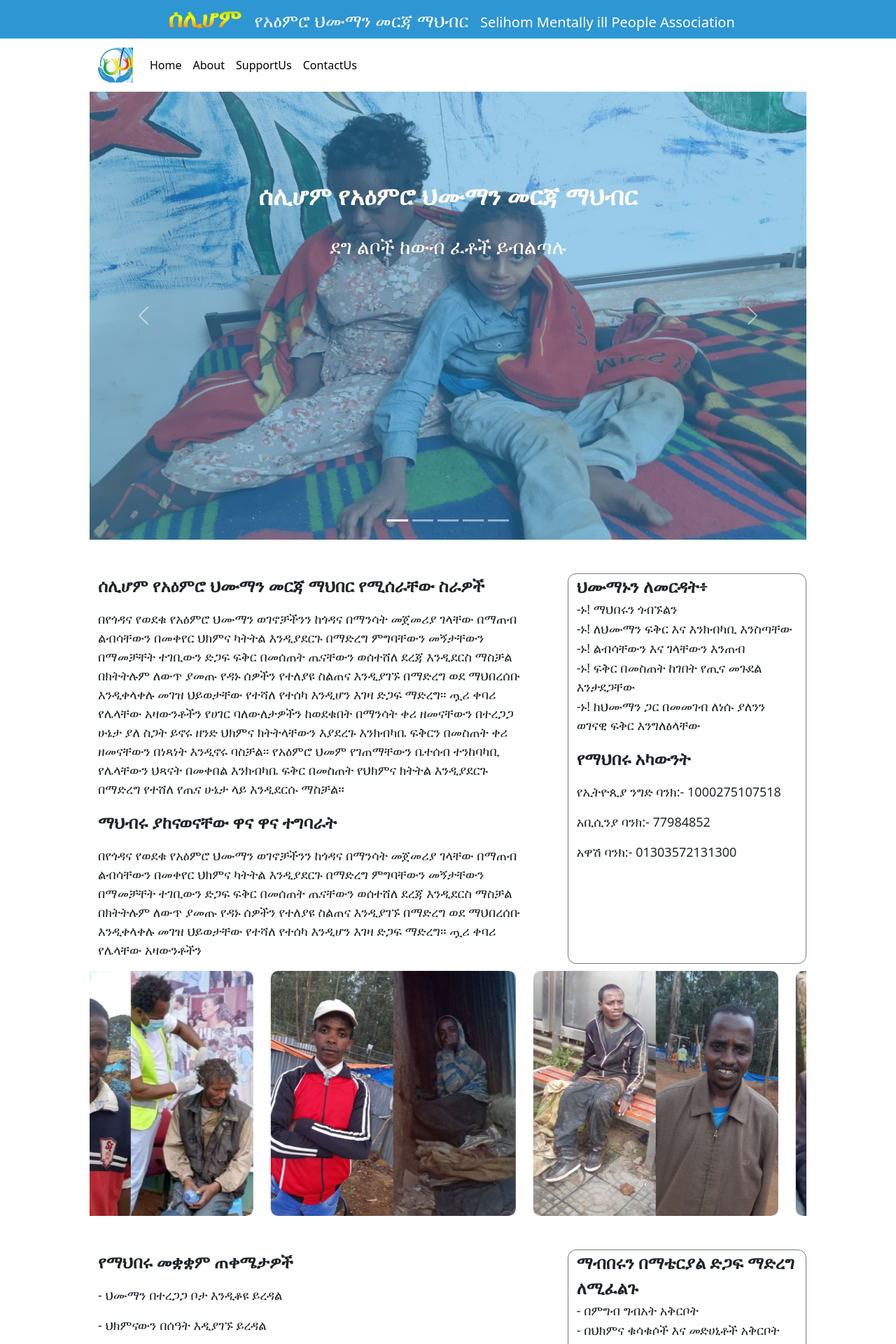
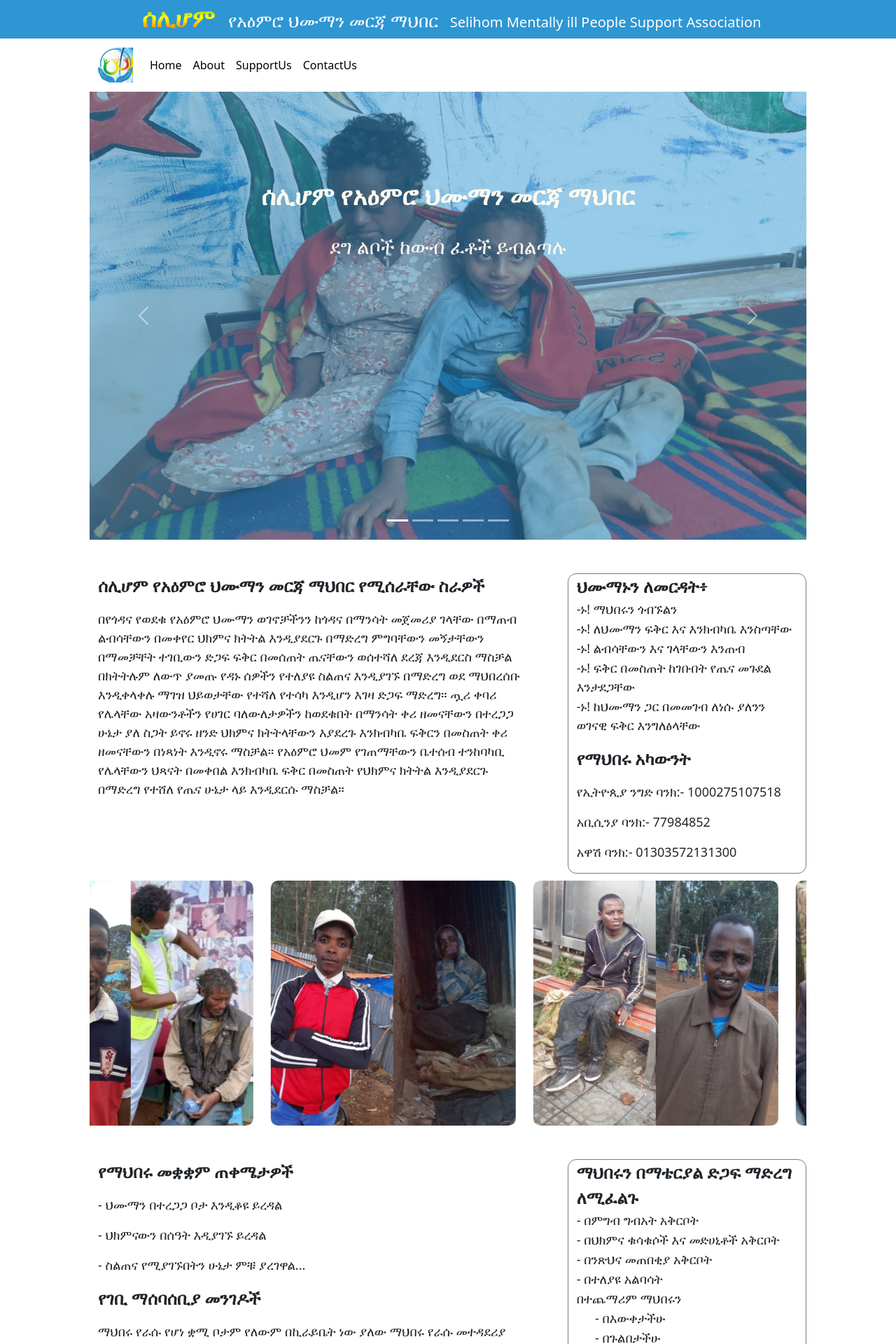
Before and after one commit to Habtamu-Dires/selihom, a React (Create React App) app: page /home in a window 1280 px wide. Shown: the top 1920 px of the page at 70% size. Built offline with nearby package versions, Linux system fonts and the light colour scheme.

Commit message:
word updates

```diff
--- a/src/components/About.js
+++ b/src/components/About.js
@@ -11,7 +11,7 @@ function About(){
                         <BreadcrumbItem active>About Us</BreadcrumbItem>
                     </Breadcrumb>
                     <div className="col-12">
-                        <h4>ሰሊሆም የአዕምሮ ህሙማን መርጃ ማህብር</h4>
+                        <h4>ሰሊሆም የአዕምሮ ህሙማን መርጃ ማህበር</h4>
                         <hr />
                     </div>
                 </div>
@@ -20,7 +20,7 @@ function About(){
                         <div className="me-md-5">
                             <p className="home-comp-title">የማህበሩ አነሳስ</p>
                             <p>
-                                የማህበሩ አመሰራረት የማህበሩ መስራች ወጣት ሚኪያስ ለገሠ ወላጅ አባቱ በአዕምሮ ህመም ምክንያትያት የኖርበት ከነበረበት ቤት አካባቢ ጠፍቶ ጎዳና ላይ ወድቆ ከብዙ እንግልት ድካም በኃላም ቢያገኙትም በዚሁ ህመም የተነሳ በኤሌትሪክ አደጋ ህይወቱን አጣ ይህን አይቶ ያደገው አቶ ሚኪያስ ለገሠ ወላጅ አባቱን ያሳጣውን ህመም ለመታገል ለሌሎች ለመድረስ በማሰብ ተነሳስቶ በአቅራቢያው ካሉ ጓደኞቹን በማስተባበር በሽንቁሩ ቅዱስ ሚካኤል ቤተክርስትያን ቤት በመከራየት አንድ ጎዳና ላይ የወደቀ የአዕምሮ ህመምተኛ በማንሳት ስራውን ጀመረ ከዛም በርካታ ሰዎችን በማንዳት በመርዳት ሌሎች ሰዎችን በማስተባበር በየቤቱ እየዞሩ ሽሮ በርበሬዎችን ጤፍ በመሰብሰብ ጫማዎችን በመጥረግ መኪና በማጠብ በሚገኝ ገቢ ከጎዳና የተነሱትን ሰዎች ማገዝ መንከባከብ ጀመረ ለ 3 አመት ያህል በዚያ ከቆዩ በኋላ ቦታው ከከተማም ራቅ ያለ በመሆኑም ለህክምና ክትትል ለማድረግም በጣም አዳጋች በመሆኑ እናም ቤቶቹም ጠባብ በመሆናቸው የተነሳ በርካታ ሰዎች ለመድረስ ስላልተቻለ ካለበት ቦታ በመቀየር በ እንጦጦ ቅዱስ እራጉኤል ቤተክርስትያን አካባቢ 2000 ካሬ ቦታ በመከራየት ለበርካታ ሰዎች ድጋፍ ማድረግ ለውጥ ማምጣት የቻለ ማህበር ነው ማህበሩ ከተመሰረተ ጀምሮ በርካታ በዚህ ህመም የተነሳ ታመው ያሉ ህሙማንን በሚደረግላቸው ድጋፍ እንክብካቤ ህክምና ለውጥ ሲያመጡ የተሻለ የጤና ሁኔታ ላይ ሲደርሱ ቤተሰቦቻቸውን በማፈላለግ የማገናኘት ስራዎችን ሰርቷል በማእከሉ ከተመሰረተ ጀምሮ በርካታ ሰዎች ወደ ማእከሉ ገብተው ድጋፍ እንክብካቤ እያደረገ የተሸላቸውንም ሰዎች የተለያዩ ስልጠናዎች በመስጠት ወደማህመረሰቡ እንዲቀለቀሉ ተደርጓል ከተሸላቸው ሰዎች ውስጥም በማእከሉ ስራ እድል ተመቻችቶላቸው እዛው እየሰሩ የሚገኙም አሉ አሁን ላይ በማእከሉ ውስጥ 200 ሰዎች ይገኛሉ ከነዛም ውስጥ 85 ፐርሰንት የሚሆኑት የተረጋጉ የተሸለ ጠጤና ሁኔታ ላይ ይገኛሉ ፡፡
+                                የማህበሩ አመሰራረት የማህበሩ መስራች ወጣት ሚኪያስ ለገሠ ወላጅ አባቱ በአዕምሮ ህመም ምክንያትያት የኖርበት ከነበረበት ቤት አካባቢ ጠፍቶ ጎዳና ላይ ወድቆ ከብዙ እንግልት ድካም በኃላም ቢያገኙትም በዚሁ ህመም የተነሳ በኤሌትሪክ አደጋ ህይወቱን አጣ ይህን አይቶ ያደገው አቶ ሚኪያስ ለገሠ ወላጅ አባቱን ያሳጣውን ህመም ለመታገል ለሌሎች ለመድረስ በማሰብ ተነሳስቶ በአቅራቢያው ካሉ ጓደኞቹን በማስተባበር በሽንቁሩ ቅዱስ ሚካኤል ቤተክርስትያን ቤት በመከራየት አንድ ጎዳና ላይ የወደቀ የአዕምሮ ህመምተኛ በማንሳት ስራውን ጀመረ ከዛም በርካታ ሰዎችን በማንዳት በመርዳት ሌሎች ሰዎችን በማስተባበር በየቤቱ እየዞሩ ሽሮ በርበሬዎችን ጤፍ በመሰብሰብ ጫማዎችን በመጥረግ መኪና በማጠብ በሚገኝ ገቢ ከጎዳና የተነሱትን ሰዎች ማገዝ መንከባከብ ጀመረ ለ 3 አመት ያህል በዚያ ከቆዩ በኋላ ቦታው ከከተማም ራቅ ያለ በመሆኑም ለህክምና ክትትል ለማድረግም በጣም አዳጋች በመሆኑ እናም ቤቶቹም ጠባብ በመሆናቸው የተነሳ በርካታ ሰዎች ለመድረስ ስላልተቻለ ካለበት ቦታ በመቀየር በ እንጦጦ ቅዱስ ራጉኤል ወ ኤልያስ ቤተክርስትያን አካባቢ 2000 ካሬ ቦታ በመከራየት ለበርካታ ሰዎች ድጋፍ ማድረግ ለውጥ ማምጣት የቻለ ማህበር ነው ማህበሩ ከተመሰረተ ጀምሮ በርካታ በዚህ ህመም የተነሳ ታመው ያሉ ህሙማንን በሚደረግላቸው ድጋፍ እንክብካቤ ህክምና ለውጥ ሲያመጡ የተሻለ የጤና ሁኔታ ላይ ሲደርሱ ቤተሰቦቻቸውን በማፈላለግ የማገናኘት ስራዎችን ሰርቷል በማእከሉ ከተመሰረተ ጀምሮ በርካታ ሰዎች ወደ ማእከሉ ገብተው ድጋፍ እንክብካቤ እያደረገ የተሸላቸውንም ሰዎች የተለያዩ ስልጠናዎች በመስጠት ወደማህመረሰቡ እንዲቀለቀሉ ተደርጓል ከተሸላቸው ሰዎች ውስጥም በማእከሉ ስራ እድል ተመቻችቶላቸው እዛው እየሰሩ የሚገኙም አሉ አሁን ላይ በማእከሉ ውስጥ 250 ሰዎች ይገኛሉ ከነዛም ውስጥ 85 ፐርሰንት የሚሆኑት የተረጋጉ የተሸለ የጤና ሁኔታ ላይ ይገኛሉ ፡፡
                             </p>
                         </div>
                     </div>
--- a/src/components/Footer.js
+++ b/src/components/Footer.js
@@ -22,9 +22,9 @@ function Footer(){
                         <h5>Links</h5>
                         <ul className="list-unstyled">
                             <li><Link onClick={handleClick} to="/">Home</Link></li>
-                            <li><Link onClick={handleClick} to="/about">About Us</Link></li>
-                            <li><Link onClick={handleClick} to="/contactus">Coontact Us</Link></li>
-                            <li><Link onClick={handleClick} to="/support">Support Us</Link></li>
+                            <li><Link onClick={handleClick} to="/about">About us</Link></li>
+                            <li><Link onClick={handleClick} to="/contactus">Contact us</Link></li>
+                            <li><Link onClick={handleClick} to="/support">Support us</Link></li>
                         </ul>
                     </div>
                     <div className="col-7 col-sm-5">
@@ -57,7 +57,7 @@ function Footer(){
                 </div>
                 <div className="row copy-right justify-content-center">
                     <div className="col-auto">
-                        <p style={{fontSize: 'large'}}>© Copyright 2023 Selihom Mentally ill People Association</p>
+                        <p style={{fontSize: 'large'}}>© Copyright 2023 Selihom Mentally ill People Support Association</p>
                     </div>
                 </div>
             </div>
--- a/src/components/Header.js
+++ b/src/components/Header.js
@@ -13,8 +13,9 @@ function Header(){
         <>
         <div className="brand-name">
             <span id="title">ሰሊሆም </span>
-            <span className="subtitle"> የአዕምሮ ህሙማን መርጃ ማህብር</span> &nbsp;  &nbsp;
-            <span style={{fontSize: "20px"}} className="subtitle">Selihom Mentally ill People Association</span>
+            <span className="subtitle"> የአዕምሮ ህሙማን መርጃ ማህበር</span> &nbsp;  &nbsp;
+            <span style={{fontSize: "20px"}} className="subtitle">
+                Selihom Mentally ill People Support Association</span>
         </div>
         <div className="header" >
             <Navbar  expand="md">
--- a/src/components/Home.js
+++ b/src/components/Home.js
@@ -29,22 +29,20 @@ function Home(){
                     <div className="me-md-5">
                         <p className="home-comp-title">ሰሊሆም የአዕምሮ ህሙማን መርጃ ማህበር የሚሰራቸው ስራዎች</p>
                         <p>
-                        በየጎዳና የወደቁ የአዕምሮ ህሙማን ወገኖቻችንን ከጎዳና በማንሳት መጀመሪያ ገላቸው በማጠብ ልብሳቸውን በመቀየር ህክምና ካትትል እንዲያደርጉ በማድረግ ምግባቸውን መኝታቸውን በማመቻቸት ተገቢውን ድጋፍ ፍቅር በመሰጠት ጤናቸውን ወሰተሸለ ደረጃ እንዲደርስ ማስቻል በክትትሉም ለውጥ ያመጡ የዳኑ ሰዎችን የተለያዩ ስልጠና እንዲያገኙ በማድረግ ወደ ማህበረሰቡ እንዲቀላቀሉ መገዝ ህይወታቸው የተሻለ የተሰካ እንዲሆን እገዛ ድጋፍ ማድረግ፡፡
-                        ጧሪ ቀባሪ የሌላቸው አዛውንቶችን የሀገር ባለውለታዎችን ከወደቁበት በማንሳት ቀሪ ዘመናቸውን በተረጋጋ ሁኔታ ያለ ስጋት ይኖሩ ዘንድ ህክምና ክትትላቸውን እያደረጉ እንክብካቤ ፍቅርን በመስጠት ቀሪ ዘመናቸውን በነጻነት እንዲኖሩ ባስቻል፡፡
+                        በየጎዳና የወደቁ የአዕምሮ ህሙማን ወገኖቻችንን ከጎዳና በማንሳት መጀመሪያ ገላቸው በማጠብ ልብሳቸውን በመቀየር ህክምና ክትትል እንዲያደርጉ በማድረግ ምግባቸውን መኝታቸውን በማመቻቸት ተገቢውን ድጋፍ ፍቅር በመሰጠት ጤናቸውን ወሰተሻለ ደረጃ እንዲደርስ ማስቻል በክትትሉም ለውጥ ያመጡ የዳኑ ሰዎችን የተለያዩ ስልጠና እንዲያገኙ በማድረግ ወደ ማህበረሰቡ እንዲቀላቀሉ ማገዝ ህይወታቸው የተሻለ የተሳካ እንዲሆን እገዛ ድጋፍ ማድረግ፡፡
+                        ጧሪ ቀባሪ የሌላቸው አዛውንቶችን የሀገር ባለውለታዎችን ከወደቁበት በማንሳት ቀሪ ዘመናቸውን በተረጋጋ ሁኔታ ያለ ስጋት ይኖሩ ዘንድ ህክምና ክትትላቸውን እያደረጉ እንክብካቤ ፍቅርን በመስጠት ቀሪ ዘመናቸውን በነጻነት እንዲኖሩ ማስቻል፡፡
                         የአዕምሮ ህመም የገጠማቸውን ቤተሰብ ተንከባካቢ የሌላቸውን ህጻናት በመቀበል እንክብካቤ ፍቅር በመስጠት የህክምና ክትትል እንዲያደርጉ በማድረግ የተሸለ የጤና ሁኔታ ላይ እንዲደርሱ ማስቻል፡፡
                         </p>
-                        <p className="home-comp-title">ማህብሩ  ያከናወናቸው ዋና ዋና ተግባራት</p>
-                        <p>በየጎዳና የወደቁ የአዕምሮ ህሙማን ወገኖቻችንን ከጎዳና በማንሳት መጀመሪያ ገላቸው በማጠብ ልብሳቸውን በመቀየር ህክምና ካትትል እንዲያደርጉ በማድረግ ምግባቸውን መኝታቸውን በማመቻቸት ተገቢውን ድጋፍ ፍቅር በመሰጠት ጤናቸውን ወሰተሸለ ደረጃ እንዲደርስ ማስቻል በክትትሉም ለውጥ ያመጡ የዳኑ ሰዎችን የተለያዩ ስልጠና እንዲያገኙ በማድረግ ወደ ማህበረሰቡ እንዲቀላቀሉ መገዝ ህይወታቸው የተሻለ የተሰካ እንዲሆን እገዛ ድጋፍ ማድረግ፡፡
-                        ጧሪ ቀባሪ የሌላቸው አዛውንቶችን</p>
+
                     </div>
                 </div>
                 <div className="col-md-4 col-12 home-box">
                     <p className="home-comp-title">ህሙማኑን ለመርዳት፥</p>
                     <div className="home-box-text">
                         <p>-ኑ! ማህበሩን ጎብኙልን</p>
-                        <p>-ኑ! ለህሙማን ፍቅር እና እንክብካቢ እንስጣቸው</p>
+                        <p>-ኑ! ለህሙማን ፍቅር እና እንክብካቤ እንስጣቸው</p>
                         <p>-ኑ! ልብሳቸውን እና ገላቸውን እንጠብ</p>
-                        <p>-ኑ! ፍቅር በመስጠት ከገበት የጢና መጉደል እንታደጋቸው  </p>
+                        <p>-ኑ! ፍቅር በመስጠት ከገቡበት የጤና መጉደል እንታደጋቸው  </p>
                         <p>-ኑ! ከህሙማን ጋር በመመገብ ለነሱ ያለንን ወገናዊ ፍቅር እንግለፅላቸው</p>
                     </div>
                     <p className="home-comp-title">የማህበሩ አካውንት</p>
@@ -68,12 +66,12 @@ function Home(){
 
                         <p className="home-comp-title">የገቢ ማሰባሰቢያ መንገዶች</p>
                         <p>ማህበሩ የራሱ የሆነ ቋሚ ቦታም የለውም በኪራይቤት ነው ያለው
-                            ማህበሩ የራሱ መተዳደሪ የለውም የሚተዳደረውም የማህበሩ በጎ ፈቃደኞች ጫማዎችን በመጥረግ መኪና በማጠብ በተለያዩ ክብረ በአላት ቆዳ በማሰባሰብ ገቢ ለማግኘት እየሰራ ያለ ማህበር ነው በተጨማሪም ወደ ማእከሉ የሚመጡ በጎ ፈቃደኞች በሚያደርጉት የገንዘብ የማቴርያል ድጋፍ እየተንቀሳቀሰ ያለ ማህበር ነው፡፡
+                            ማህበሩ የራሱ መተዳደሪያ የለውም የሚተዳደረውም የማህበሩ በጎ ፈቃደኞች ጫማዎችን በመጥረግ መኪና በማጠብ በተለያዩ ክብረ በአላት ቆዳ በማሰባሰብ ገቢ ለማግኘት እየሰራ ያለ ማህበር ነው በተጨማሪም ወደ ማእከሉ የሚመጡ በጎ ፈቃደኞች በሚያደርጉት የገንዘብ የማቴርያል ድጋፍ እየተንቀሳቀሰ ያለ ማህበር ነው፡፡
                         </p>
                     </div>
                 </div>
                 <div className="mt-5 col-md-4 col-12 home-box">
-                    <p className="home-comp-title">ማብበሩን በማቴርያል ድጋፍ ማድረግ ለሚፈልጉ </p>
+                    <p className="home-comp-title">ማህበሩን በማቴርያል ድጋፍ ማድረግ ለሚፈልጉ </p>
                     <div className="home-box-text">
                         <p>- በምግብ ግብአት አቅርቦት</p>
                         <p>- በህክምና ቁሳቁሶች እና መድሀኒቶች አቅርቦት</p>
@@ -82,7 +80,7 @@ function Home(){
                         <p>በተጨማሪም ማህበሩን </p>
                         <div className="offset-1">
                             <p>- በእውቀታችሁ </p>
-                            <p>- በጉልበራችሁ   </p>
+                            <p>- በጉልበታችሁ   </p>
                             <p>- በሙያችሁ ድጋፍ ብታደርጉልን::</p>
                         </div>
                     </div>
--- a/src/components/Support.js
+++ b/src/components/Support.js
@@ -11,7 +11,7 @@ function Support(){
                         <BreadcrumbItem active>SupportUs</BreadcrumbItem>
                     </Breadcrumb>
                     <div className="col-12">
-                        <h4>"ደግ ልቦች ከውብ ፈቶች ይብልጣሉ"</h4>
+                        <h4>"ደግ ልቦች ከውብ ፊቶች ይበልጣሉ"</h4>
                         <hr />
                     </div>
                 </div>
@@ -21,7 +21,7 @@ function Support(){
                             <p className="home-comp-title">የገቢ ማሰባሰቢያ መንገዶች</p>
                             <p>
                             ማህበሩ የራሱ የሆነ ቋሚ ቦታም የለውም በኪራይቤት ነው ያለው
-                            ማህበሩ የራሱ መተዳደሪ የለውም የሚተዳደረውም የማህበሩ በጎ ፈቃደኞች ጫማዎችን በመጥረግ መኪና በማጠብ በተለያዩ ክብረ በአላት ቆዳ በማሰባሰብ ገቢ ለማግኘት እየሰራ ያለ ማህበር ነው በተጨማሪም ወደ ማእከሉ የሚመጡ በጎ ፈቃደኞች በሚያደርጉት የገንዘብ የማቴርያል ድጋፍ እየተንቀሳቀሰ ያለ ማህበር ነው፡፡
+                            ማህበሩ የራሱ መተዳደሪያ የለውም የሚተዳደረውም የማህበሩ በጎ ፈቃደኞች ጫማዎችን በመጥረግ መኪና በማጠብ በተለያዩ ክብረ በአላት ቆዳ በማሰባሰብ ገቢ ለማግኘት እየሰራ ያለ ማህበር ነው በተጨማሪም ወደ ማእከሉ የሚመጡ በጎ ፈቃደኞች በሚያደርጉት የገንዘብ የማቴርያል ድጋፍ እየተንቀሳቀሰ ያለ ማህበር ነው፡፡
                             </p>
                         </div>
                     </div>
@@ -34,7 +34,7 @@ function Support(){
                         </div>
                     </div>
                     <div className="col-12 mt-3">
-                        <p className="home-comp-title">ማብበሩን በማቴርያል ድጋፍ ማድረግ ለሚፈልጉ</p>
+                        <p className="home-comp-title">ማህበሩን በማቴርያል ድጋፍ ማድረግ ለሚፈልጉ</p>
                         <div className="row">
                             <div className="col-4">
                                 <p>በምግብ ግብአት አቅርቦት</p>
@@ -71,7 +71,7 @@ function Support(){
                     <div className="">
                         <p className="home-comp-title">በተጨማሪም ማህበሩን</p>
                         <p>- በእውቀታችሁ </p>
-                        <p>- በጉልበራችሁ </p>
+                        <p>- በጉልበታችሁ </p>
                         <p>- በሙያችሁ ድጋፍ ብታደርጉልን</p>
                     </div>
                 </div>
--- a/src/data/carousel_items.js
+++ b/src/data/carousel_items.js
@@ -5,7 +5,7 @@ export const CAROUSEL_ITEM =
       altText: 'Slide 1',
       image: 'img/photo7.jpg',
       caption: 'Slide 1',
-      title: "ሰሊሆም የአዕምሮ ህሙማን መርጃ ማህብር",
+      title: "ሰሊሆም የአዕምሮ ህሙማን መርጃ ማህበር",
       sub_title:"ደግ ልቦች ከውብ ፈቶች ይብልጣሉ"
     },
     {
@@ -13,7 +13,7 @@ export const CAROUSEL_ITEM =
       altText: 'Slide 2',
       caption: 'Slide 2',
       image: 'img/photo2.jpg',
-      title: "ሰሊሆም የአዕምሮ ህሙማን መርጃ ማህብር",
+      title: "ሰሊሆም የአዕምሮ ህሙማን መርጃ ማህበር",
       sub_title:"ደግ ልቦች ከውብ ፈቶች ይብልጣሉ"
     },
     {
@@ -21,7 +21,7 @@ export const CAROUSEL_ITEM =
       altText: 'Slide 3',
       caption: 'Slide 3',
       image: 'img/photo3.jpg',
-      title: "ሰሊሆም የአዕምሮ ህሙማን መርጃ ማህብር",
+      title: "ሰሊሆም የአዕምሮ ህሙማን መርጃ ማህበር",
       sub_title:"ደግ ልቦች ከውብ ፈቶች ይብልጣሉ"
     },
     {
@@ -29,15 +29,15 @@ export const CAROUSEL_ITEM =
       altText: 'Slide 3',
       caption: 'Slide 3',
       image: 'img/photo6.jpg',
-      title: "ሰሊሆም የአዕምሮ ህሙማን መርጃ ማህብር",
-      sub_title:"ደግ ልቦች ከውብ ፈቶች ይብልታሉ"
+      title: "ሰሊሆም የአዕምሮ ህሙማን መርጃ ማህበር",
+      sub_title:"ደግ ልቦች ከውብ ፈቶች ይብልጣሉ"
     },
     {
       id: 3,
       altText: 'Slide 3',
       caption: 'Slide 3',
       image: 'img/photo8.jpg',
-      title: "ሰሊሆም የአዕምሮ ህሙማን መርጃ ማህብር",
-      sub_title:"ደግ ልቦች ከውብ ፈቶች ይብልታሉ"
+      title: "ሰሊሆም የአዕምሮ ህሙማን መርጃ ማህበር",
+      sub_title:"ደግ ልቦች ከውብ ፈቶች ይብልጣሉ"
     }
   ];
```
